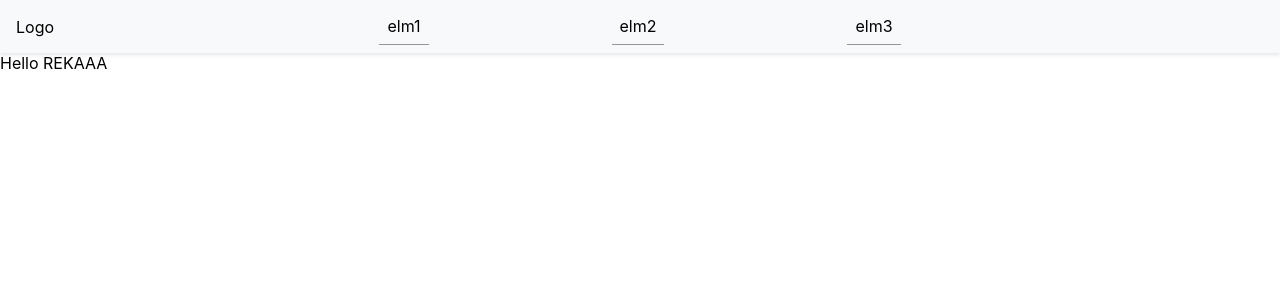
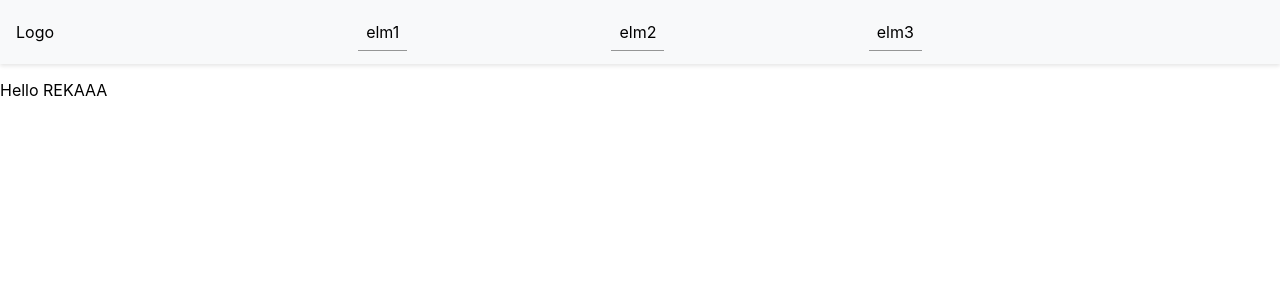
Before and after one commit to reka-it/frontend, a React (Create React App) app: page / in a window 1280 px wide. Shown: the top 300 px of the page. Built offline with nearby package versions, Linux system fonts and the light colour scheme.

Commit message:
Set navbar to static and add a non-static spacer

```diff
--- a/src/components/navbar/Navbar.css
+++ b/src/components/navbar/Navbar.css
@@ -4,9 +4,13 @@
 
 .navbar {
   z-index: 1000;
-  position: relative;
-  padding: 0.5rem 2rem;
-  min-height: 2rem;
+  position: fixed;
+  top: 0;
+  left: 0;
+  width: 100%;
+  padding: 0.5rem 0;
+  min-height: 3rem;
+  max-height: 3rem;
   background-color: #f8f9fa;
   box-shadow: 0 2px 4px rgba(0, 0, 0, 0.1);
 }
@@ -20,7 +24,8 @@
 }
 
 .content {
-  height: 100%;
+  height: 2rem;
+  margin: 0.5rem 0;
   display: flex;
   justify-content: space-around;
   align-items: center;
@@ -38,7 +43,6 @@
 
 .content-item > * {
   flex-grow: 0;
-  height: 100%;
   padding: 0.5rem;
   text-align: center;
   border-bottom: 1px solid rgba(0, 0, 0, 0.4);
@@ -95,3 +99,7 @@
     height: 100vh;
   }
 }
+
+.spacer {
+  height: 4rem;
+}
--- a/src/components/navbar/Navbar.tsx
+++ b/src/components/navbar/Navbar.tsx
@@ -2,7 +2,13 @@ import React from 'react';
 import { useState, useEffect } from 'react'
 import './Navbar.css';
 
-export function Navbar() {
+type NavbarProps = {
+  elements?: JSX.Element[];
+};
+
+export function Navbar({
+  elements
+}: NavbarProps) {
   const [isMobile, setIsMobile] = useState(window.innerWidth <= 768);
   const [dropdownOpen, setDropdownOpen] = useState(false);
 
@@ -21,16 +27,23 @@ export function Navbar() {
   }, []);
 
   return (
+    <div>
+      <div className='spacer'></div>
       <div className='navbar'>
         <div className='logo'>Logo</div>
         <div className={'content' + (dropdownOpen ? ' open' : '')}>
-        <div className='content-item'><div>elm1</div></div>
-        <div className='content-item'><div>elm2</div></div>
-        <div className='content-item'><div>elm3</div></div>
+        {
+          elements?.map((element) =>
+            <div className='content-item'>
+              {element}
+            </div>
+          )
+        }
         </div>
         {isMobile && <div className='menu' onClick={e => {
           setDropdownOpen(!dropdownOpen);
         }}></div>}
       </div>
+    </div>
   );
 }
--- a/src/components/pages/Home.tsx
+++ b/src/components/pages/Home.tsx
@@ -4,8 +4,8 @@ import { Navbar } from '../navbar';
 export function App() {
   return (
     <div>
-      <Navbar />
-      Hello REKAAA
+      <Navbar elements={[<div>elm1</div>, <div>elm2</div>, <div>elm3</div>]} />
+      <p style={{ height: '200vh' }}>Hello REKAAA</p>
     </div>
   );
 }
```
Lines whose indentation alone changed are shown as unchanged.
